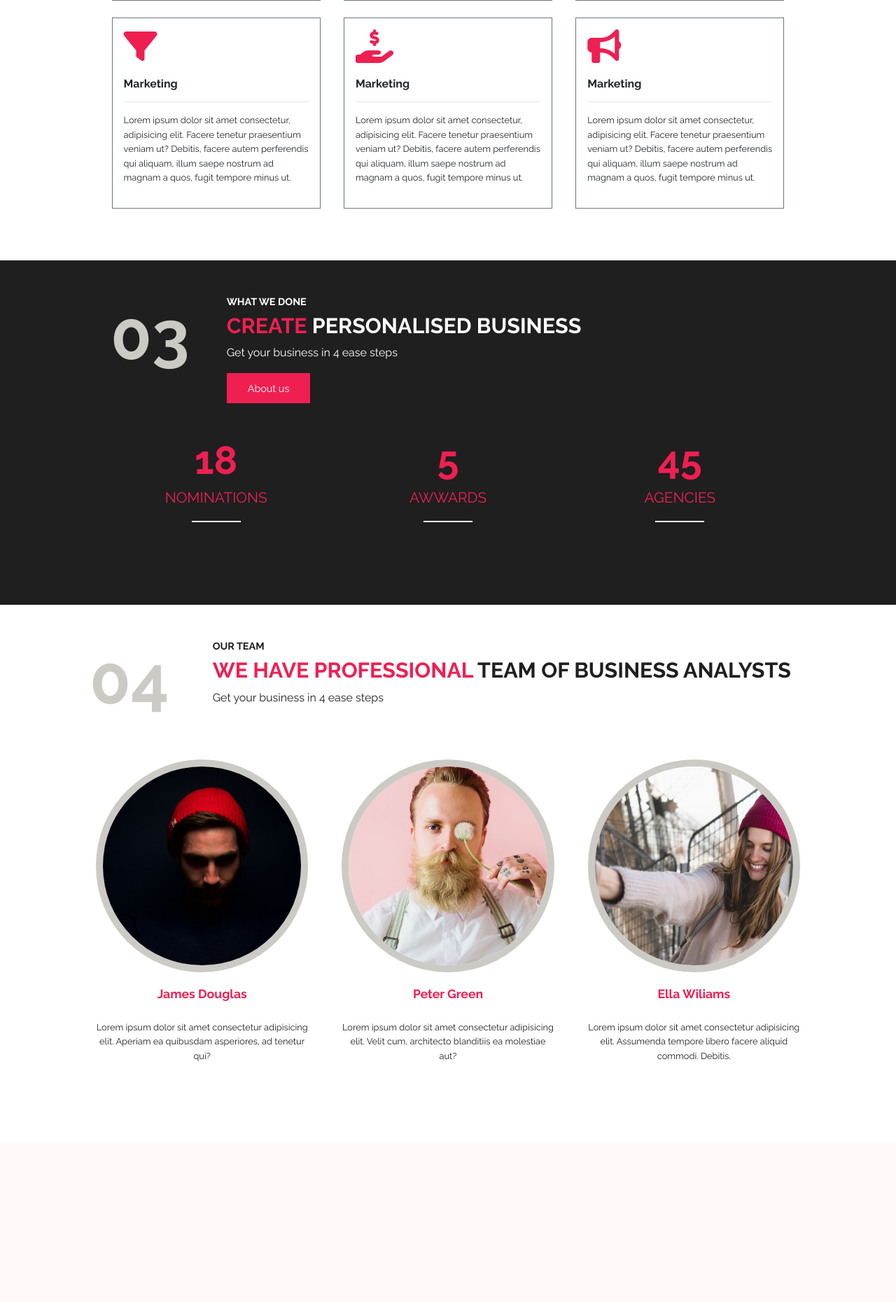
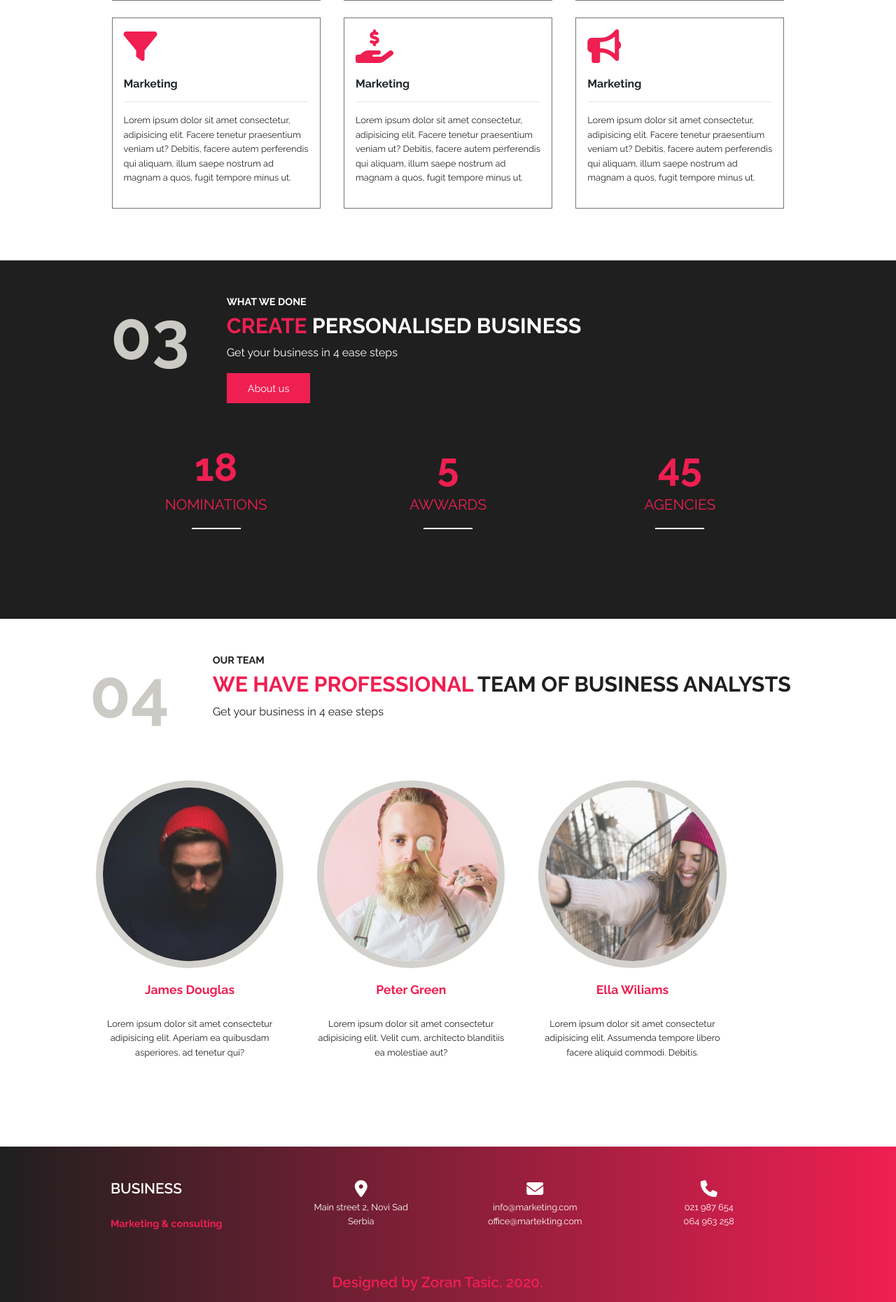
Before and after one commit to Zoran-Tasic/Business-Marketing-consulting, a PHP site: page / in a window 1280 px wide. Shown: the part 1627-3487 px from the top of the page at 70% size. Before the commit the page ends 3143 px from the top, so only its background shows below. Run offline with PHP 8.4, Linux system fonts and the light colour scheme; some libraries are stand-ins or nearby versions.

Commit message:
footer & responsive

```diff
--- a/css/style.css
+++ b/css/style.css
@@ -44,6 +44,11 @@ a:hover {
   width: 80%;
   margin: auto;
 }
+@media (max-width: 768px) {
+  .container {
+    width: 90%;
+  }
+}
 
 /*************
 nav
@@ -71,6 +76,7 @@ nav .nav-item .signUp {
 nav .nav-item .search {
   background: #1f1f1f;
   height: 90%;
+  align-items: center !important;
   color: #fff !important;
 }
 
@@ -85,6 +91,11 @@ header {
 }
 header hgroup {
   padding-right: 200px;
+}
+@media (max-width: 768px) {
+  header hgroup {
+    padding-right: 20px;
+  }
 }
 header hgroup h2 {
   font-size: 2.5rem;
@@ -108,6 +119,11 @@ header button {
   border: none;
   font-size: 0.9rem;
   margin-right: 200px;
+}
+header button:hover {
+  color: #ef1f52;
+  background: #fff;
+  transition: 0.3s ease;
 }
 
 /*****************
@@ -145,6 +161,11 @@ about us
 .aboutUs .col-md-7 h3 {
   font-size: 1.7rem;
 }
+@media (max-width: 768px) {
+  .aboutUs .col-md-7 h3 {
+    padding-top: 10px;
+  }
+}
 .aboutUs .col-md-7 p {
   font-size: 0.8rem;
 }
@@ -155,36 +176,51 @@ services
 .services {
   padding: 50px 0;
 }
-.services h2 {
+@media (max-width: 768px) {
+  .services {
+    padding-top: 10px;
+  }
+}
+
+h2 {
   color: #cccac5;
 }
-.services h5 {
+
+h5 {
   font-size: 0.9rem;
   font-weight: 700;
 }
-.services h3 {
+
+h3 {
   font-size: 1.9rem;
   font-weight: 700;
 }
-.services h3 span {
+h3 span {
   color: #ef1f52;
 }
-.services p {
+
+p {
   font-size: 1rem;
 }
-.services .col-md-4 {
+
+.col-md-4 {
   flex: 0 0 30%;
   padding: 10px;
 }
-.services .col-md-4 i {
+@media (max-width: 768px) {
+  .col-md-4 {
+    flex: 0 0 100%;
+  }
+}
+.col-md-4 i {
   color: #ef1f52;
   font-size: 3rem;
   padding-bottom: 20px;
 }
-.services .col-md-4 h5 {
+.col-md-4 h5 {
   font-size: 1rem;
 }
-.services .col-md-4 p {
+.col-md-4 p {
   font-size: 0.8rem;
 }
 
@@ -222,6 +258,11 @@ what we done
   border: none;
   font-size: 0.9rem;
   margin-right: 200px;
+}
+.whatWeDone button:hover {
+  color: #ef1f52;
+  background: #fff;
+  transition: 0.3s ease;
 }
 .whatWeDone .col-md-4 {
   flex: 0 0 30%;
@@ -278,6 +319,7 @@ our team
   width: 100%;
   border-radius: 50%;
   border: 10px solid #cccac5;
+  opacity: 0.85;
 }
 .team h4 {
   color: #ef1f52;
@@ -289,4 +331,27 @@ our team
   font-size: 0.8rem;
 }
 
+/*************
+footer
+*************/
+footer {
+  color: #fff;
+  background: linear-gradient(to right, #1f1f1f, #ef1f52);
+}
+footer h5 {
+  color: #ef1f52;
+  font-size: 0.9rem;
+}
+footer h4 {
+  color: #ef1f52;
+  font-size: 1.3rem;
+  padding-bottom: 20px;
+}
+footer i {
+  font-size: 1.5rem;
+}
+footer p {
+  font-size: 0.8rem;
+}
+
 /*# sourceMappingURL=style.css.map */
--- a/index.html
+++ b/index.html
@@ -16,7 +16,7 @@
 <body>
 
     <!-- nav -->
-    <nav class="navbar navbar-expand-lg navbar-light px-5">
+    <nav class="navbar navbar-expand-lg navbar-light px-5 container-fluid">
         <a class="navbar-brand text-white" href="#"><span class="text-dark text-uppercase font-weight-bold">Business</span><br>Marketing & consulting</a>
         <button class="navbar-toggler" type="button" data-toggle="collapse" data-target="#navbarNav" aria-controls="navbarNav" aria-expanded="false" aria-label="Toggle navigation">
           <span class="navbar-toggler-icon"></span>
@@ -46,7 +46,7 @@
     </nav>
 
     <!-- header -->
-    <header class="d-flex flex-column justify-content-center align-items-end">
+    <header class="d-flex flex-column justify-content-center align-items-end container-fluid">
         <hgroup class="text-right">
             <h2>Trusted and <br> professional advidsers</h2>
             <h4>For your business</h4>
@@ -191,6 +191,31 @@
         </div>
     </section>
 
+    <!-- footer -->
+    <footer>
+        <div class="row container py-5">
+            <div class="col-md-3">
+                <h4 class="text-white text-uppercase">Business</h4>
+                <h5>Marketing & consulting</h5>
+            </div>
+            <div class="col-md-3 text-center">
+                <i class="fas fa-map-marker-alt"></i>
+                <p>Main street 2, Novi Sad<br>Serbia</p>
+            </div>
+            <div class="col-md-3 text-center">
+                <i class="fas fa-envelope"></i>
+                <p>info@marketing.com<br>office@martekting.com</p>
+            </div>
+            <div class="col-md-3 text-center">
+                <i class="fas fa-phone"></i>
+                <p>021 987 654<br>064 963 258</p>
+            </div>
+        </div>
+        <div class="row container-fluid">
+            <h4 class="m-auto pb-3">Designed by Zoran Tasic, 2020.</h4>
+        </div>
+    </footer>
+
     <script src="https://code.jquery.com/jquery-3.5.1.slim.min.js" integrity="sha384-DfXdz2htPH0lsSSs5nCTpuj/zy4C+OGpamoFVy38MVBnE+IbbVYUew+OrCXaRkfj" crossorigin="anonymous"></script>
     <script src="https://cdn.jsdelivr.net/npm/popper.js@1.16.1/dist/umd/popper.min.js" integrity="sha384-9/reFTGAW83EW2RDu2S0VKaIzap3H66lZH81PoYlFhbGU+6BZp6G7niu735Sk7lN" crossorigin="anonymous"></script>
     <script src="https://stackpath.bootstrapcdn.com/bootstrap/4.5.2/js/bootstrap.min.js" integrity="sha384-B4gt1jrGC7Jh4AgTPSdUtOBvfO8shuf57BaghqFfPlYxofvL8/KUEfYiJOMMV+rV" crossorigin="anonymous"></script>
--- a/scss/style.scss
+++ b/scss/style.scss
@@ -24,6 +24,11 @@ mixins
     padding: 10px 30px;
     border: none;
     font-size: .9rem;
+    &:hover {
+        color: $pink;
+        background: $white;
+        transition: $transition;
+    }
 }
 
 
@@ -67,6 +72,9 @@ a {
 .container {
     width: 80%;
     margin: auto;
+    @media(max-width: 768px) {
+        width: 90%;
+    }
 }
 
 
@@ -95,6 +103,7 @@ nav {
         .search {
             background: $black;
             height: 90%;
+            align-items: center !important;
             color: $white !important;
         }
     }
@@ -112,6 +121,9 @@ header {
     height: 60vh;
     hgroup {
         padding-right: 200px;
+        @media(max-width: 768px) {
+            padding-right: 20px;
+        }
         h2 {
             font-size: 2.5rem;
             font-weight: 700;
@@ -168,6 +180,9 @@ about us
         padding: 0 30px;
         h3 {
             font-size: 1.7rem;
+            @media(max-width: 768px) {
+                padding-top: 10px;
+            }
         }
         p {
             font-size: .8rem;
@@ -182,13 +197,20 @@ services
 
 .services {
     padding: $padding;
+    @media(max-width: 768px) {
+        padding-top: 10px;
+    }
+}
+
 h2 {
     color: $lightgray;
 }
+
 h5 {
     font-size: .9rem;
     font-weight: 700;
 }
+
 h3 {
     font-size: 1.9rem;
     font-weight: 700;
@@ -196,11 +218,16 @@ services
         color: $pink;
     }
 }
+
 p {
     font-size: 1rem;
 }
+
 .col-md-4 {
     flex: 0 0 30%;
+    @media(max-width: 768px) {
+        flex: 0 0 100%;
+    }
     padding: 10px;
     i {
         color: $pink;
@@ -212,7 +239,6 @@ services
     }
     p {
         font-size: .8rem;
-        }
     }
 }
 
@@ -305,6 +331,7 @@ our team
         width: 100%;
         border-radius: 50%;
         border: 10px solid $boxShadow;
+        opacity: .85;
     }
     h4 {
         color: $pink;
@@ -318,3 +345,28 @@ our team
         }
     }
 }
+
+
+/*************
+footer
+*************/
+
+footer {
+    color: $white;
+    background: linear-gradient(to right, $black, $pink);
+    h5 {
+        color: $pink;
+        font-size: .9rem;
+    }
+    h4 {
+        color: $pink;
+        font-size: 1.3rem;
+        padding-bottom: 20px;
+    }
+    i {
+        font-size: 1.5rem;
+    }
+    p {
+        font-size: .8rem;
+    }
+}
```
Also changed, not shown: 1 other file. Lines whose indentation alone changed are shown as unchanged.
